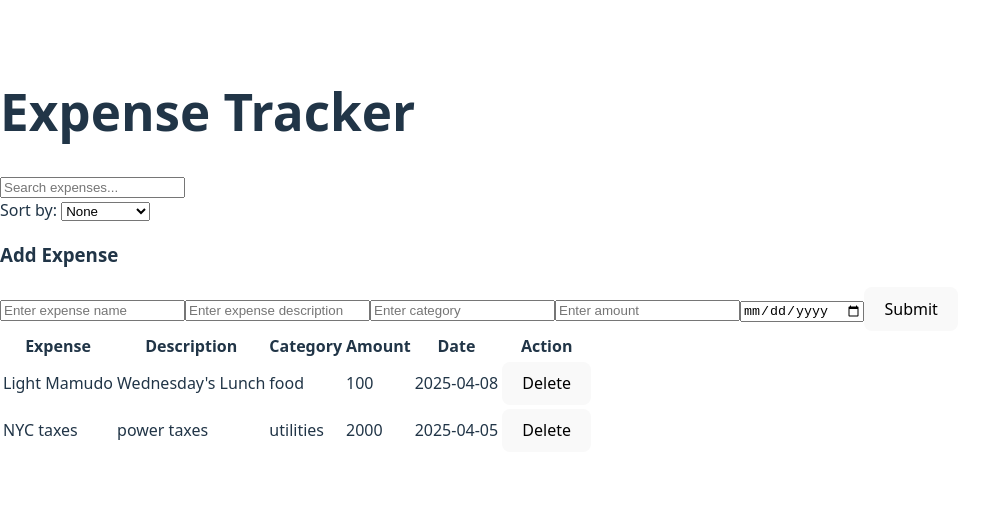
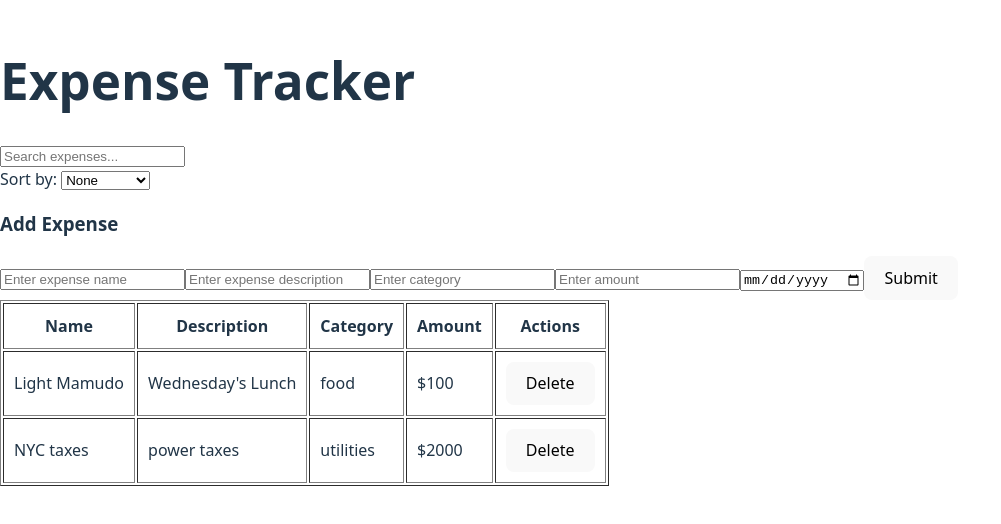
Before and after one commit to DevBrianKE/expense-tracker, a React (Vite) app: page / in a window 1280 px wide. Shown: the part 148-672 px from the top of the page, without its empty margins (0-1001 px from the left). Built offline with nearby package versions, Linux system fonts and the light colour scheme.

Commit message:
Add delete button for removing expenses from the table

```diff
--- a/src/components/ExpenseTable.jsx
+++ b/src/components/ExpenseTable.jsx
@@ -1,34 +1,27 @@
 import React from "react";
 
-// ExpenseTable component receives two props:
-// - expenses: an array of expense objects to display
-// - onDelete: a function to handle deleting an expense
+// Renders a table of expenses with delete functionality
 function ExpenseTable({ expenses, onDelete }) {
   return (
-    <table>
+    <table border="1" cellPadding="10">
       <thead>
         <tr>
-          {/* Table headers for each property of an expense */}
-          <th>Expense</th>
+          <th>Name</th>
           <th>Description</th>
           <th>Category</th>
           <th>Amount</th>
-          <th>Date</th>
-          <th>Action</th> {/* Column for the delete button */}
+          <th>Actions</th> {/* Column for Delete Button */}
         </tr>
       </thead>
       <tbody>
-        {/* Loop through each expense in the expenses array */}
         {expenses.map((expense) => (
           <tr key={expense.id}>
-            {/* Display the individual properties of each expense */}
             <td>{expense.name}</td>
             <td>{expense.description}</td>
             <td>{expense.category}</td>
-            <td>{expense.amount}</td>
-            <td>{expense.date}</td>
+            <td>${expense.amount}</td>
             <td>
-              {/* Delete button that calls onDelete with the expense's ID */}
+              {/* Delete button triggers onDelete with expense id */}
               <button onClick={() => onDelete(expense.id)}>Delete</button>
             </td>
           </tr>
@@ -38,5 +31,4 @@ function ExpenseTable({ expenses, onDelete }) {
   );
 }
 
-// Export the component so it can be used in other parts of the app
 export default ExpenseTable;
```
